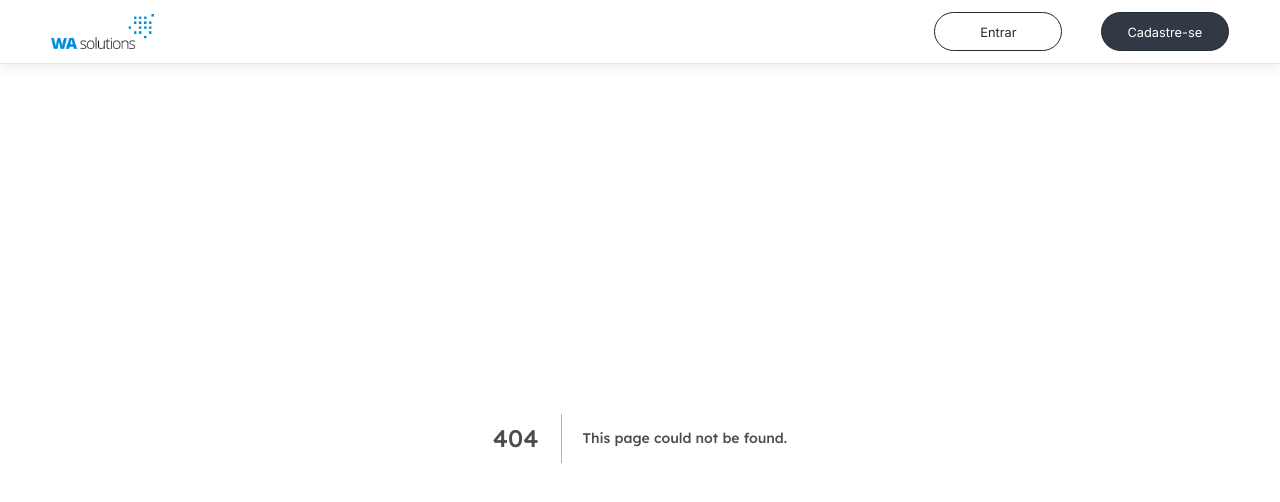
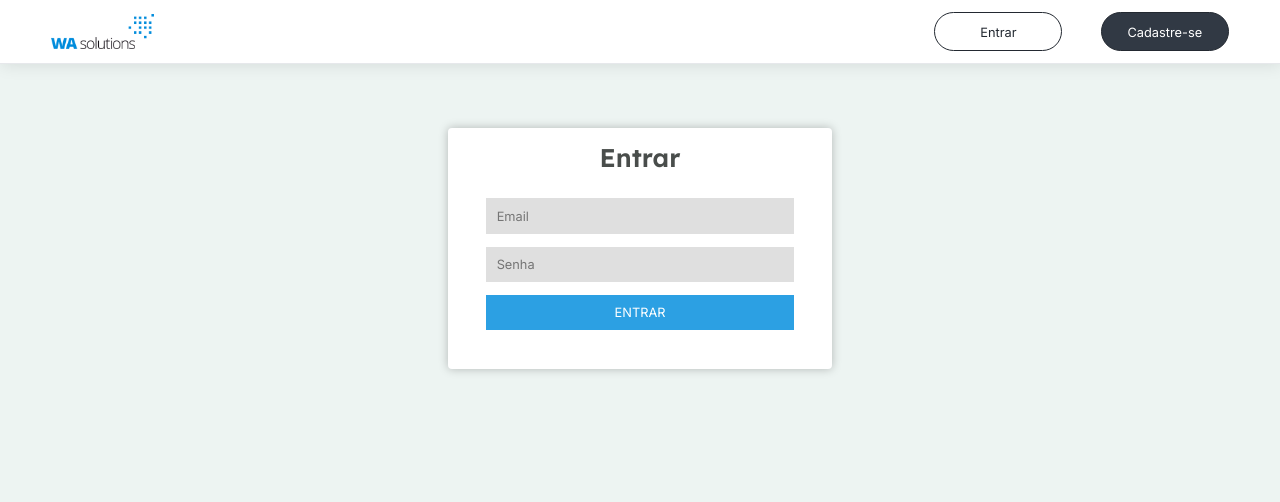
Before and after one commit to matheuspereiradev/suportnext, a Next.js app: page /login in a window 1280 px wide. Before the commit this address had no page. Shown: the top 502 px of the page. Built offline with nearby package versions, Linux system fonts and the light colour scheme.

Commit message:
logindesign

```diff
--- a/src/components/header/index.tsx
+++ b/src/components/header/index.tsx
@@ -1,14 +1,21 @@
 import styles from "./style.module.scss";
+import Link from 'next/link'
 
-export function Header(){
+export function Header() {
 
   return (
     <header className={styles.headerContainer}>
+      <Link href="/">
         <img src="/logo.png" alt="WA logo" className={styles.logo}></img>
+      </Link>
+
       <ul className={styles.navLinks}>
+        <Link href="/login">
           <button className={styles.onlyText}>
             Entrar
             </button>
+        </Link>
+
         <button className={styles.withBorder}>
           Cadastre-se
             </button>
--- a/src/components/header/style.module.scss
+++ b/src/components/header/style.module.scss
@@ -13,6 +13,7 @@
 
     .logo{
         width: 8rem;
+        cursor: pointer;
     }
 
     p {
--- /dev/null
+++ b/src/pages/login.tsx
@@ -0,0 +1,34 @@
+import Head from "next/head";
+import styles from "../styles/login.module.scss"
+
+export default function Home() {
+    return (
+        <>
+            <Head>
+                <title>WA Suporte - Login</title>
+                <meta name="viewport" content="initial-scale=1.0, width=device-width" />
+                <meta name="copyright" content="WA" />
+                <meta name="language" content="PT-BR" />
+                <meta name="author" content="matheuspereiradev, matheuslima20111997@gmail.com" />
+                <meta name="keywords" content="wa,suporte,wasolutions" />
+            </Head>
+            <main className={styles.loginPage}>
+
+                <div className={styles.card}>
+                    <div className={styles.content}>
+                            <h1>Entrar</h1>
+                            <div className={styles.loginForm}>
+                            <input type="text" placeholder="Email"></input><br />
+                            <input type="password" placeholder="Senha"></input><br />
+                            <button>Entrar</button>
+                            </div>
+
+                    </div>
+
+                </div>
+
+            </main>
+
+        </>
+    )
+}
--- /dev/null
+++ b/src/styles/login.module.scss
@@ -0,0 +1,52 @@
+.loginPage {
+
+    .card {
+        display: flex;
+        align-items: center;
+        justify-content: center;
+        text-align: center;
+        vertical-align: middle;
+
+        .content {
+            background-color: white;
+            border-radius: 4px;
+            box-shadow: 0 0 10px 0 #00000040;
+            width: 30rem;
+            margin: 4rem;
+            padding: 1rem;
+
+            .loginForm {
+                padding: 2rem;
+
+                button {
+                    text-transform: uppercase;
+                    outline: 0;
+                    background: var(--blue-wa);
+                    width: 100%;
+                    border: 0;
+                    padding: .8rem;
+                    color: #FFFFFF;
+                    font-size: 1rem;
+                    -webkit-transition: all 0.3 ease;
+                    transition: all 0.3 ease;
+                    cursor: pointer;
+                    transition: background-color 0.2s;
+                    &:hover {
+                        background-color: var(--blue);
+                    }
+                }
+
+                input {
+                    outline: 0;
+                    background: #dfdfdf;
+                    width: 100%;
+                    border: 0;
+                    margin: 0 0 1rem;
+                    padding: .8rem;
+                    box-sizing: border-box;
+                    font-size: 1rem;
+                }
+            }
+        }
+    }
+}
```
Lines whose indentation alone changed are shown as unchanged.
